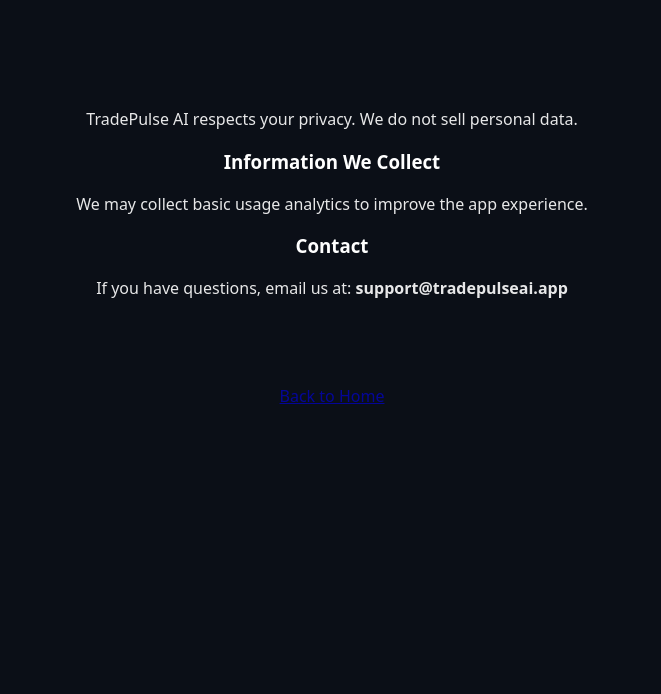
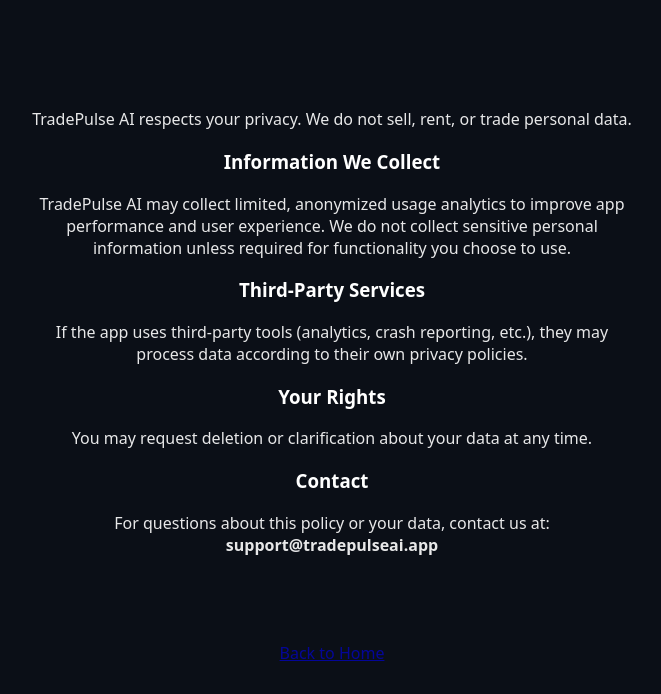
Before and after one commit to oguzcamurr/tradepulseai-site, a plain HTML site: page privacy.html in a window 1280 px wide. Shown: the part 187-881 px from the top of the page, without its empty margins (308-969 px from the left). Before the commit the page ends 800 px from the top, so only its background shows below. Drawn offline with Linux system fonts and the light colour scheme.

Commit message:
Update privacy.html

```diff
--- a/privacy.html
+++ b/privacy.html
@@ -13,20 +13,35 @@
   </header>
 
   <section>
+
     <p>
-      TradePulse AI respects your privacy. We do not sell personal data.
+      TradePulse AI respects your privacy. We do not sell, rent, or trade personal data.
     </p>
 
     <h3>Information We Collect</h3>
     <p>
-      We may collect basic usage analytics to improve the app experience.
+      TradePulse AI may collect limited, anonymized usage analytics to improve app performance
+      and user experience. We do not collect sensitive personal information unless required
+      for functionality you choose to use.
+    </p>
+
+    <h3>Third-Party Services</h3>
+    <p>
+      If the app uses third-party tools (analytics, crash reporting, etc.), they may process
+      data according to their own privacy policies.
+    </p>
+
+    <h3>Your Rights</h3>
+    <p>
+      You may request deletion or clarification about your data at any time.
     </p>
 
     <h3>Contact</h3>
     <p>
-      If you have questions, email us at:
+      For questions about this policy or your data, contact us at:<br />
       <strong>support@tradepulseai.app</strong>
     </p>
+
   </section>
 
   <footer>
```
